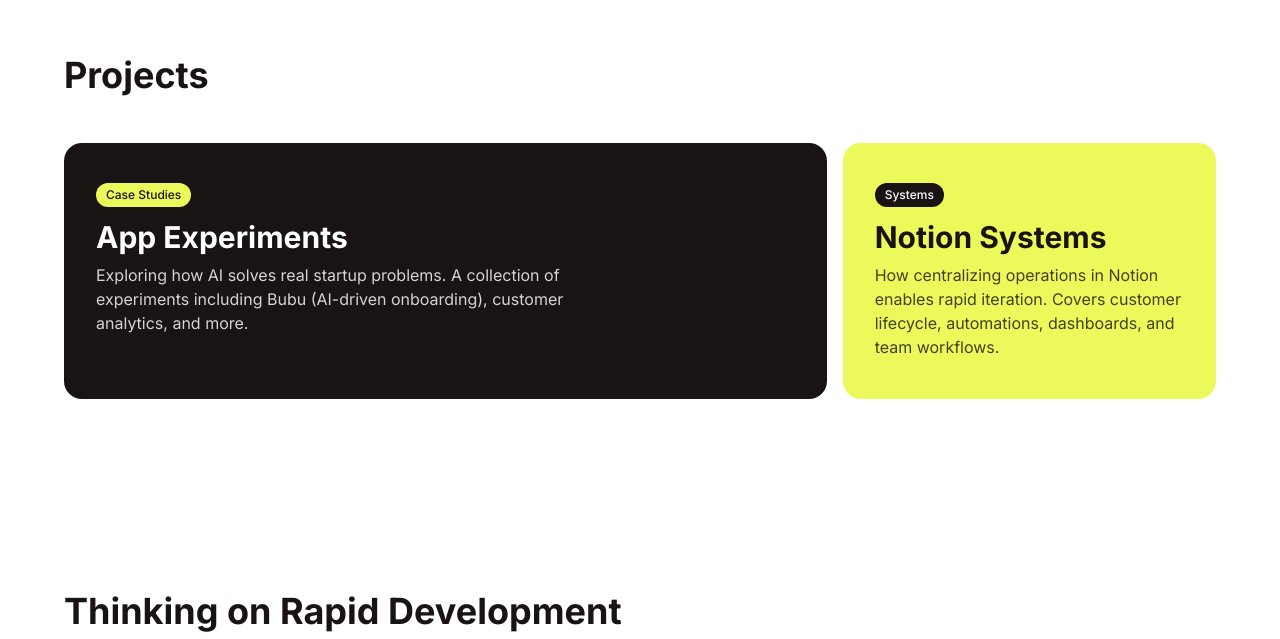
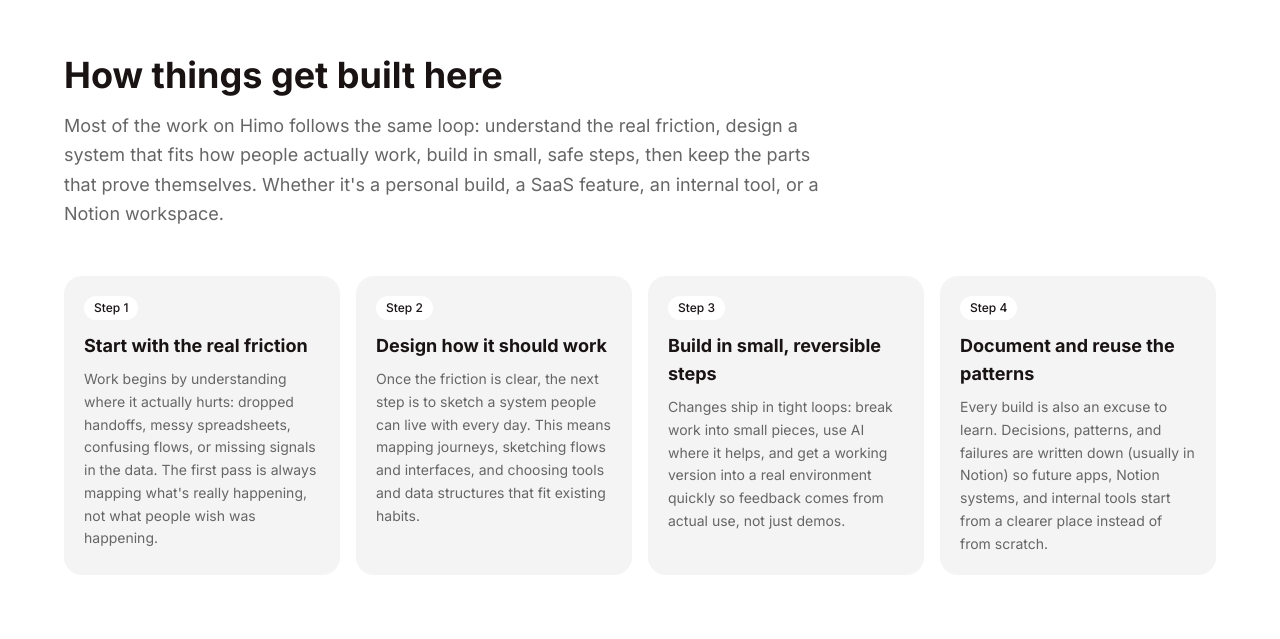
Before and after one commit to lawlozano93/himo, a Next.js app: page / in a window 1280 px wide. Shown: the part 841-1480 px from the top of the page. Built offline with nearby package versions, Linux system fonts and the light colour scheme.

Commit message:
Add 'How things get built here' section to homepage

```diff
--- a/src/app/page.tsx
+++ b/src/app/page.tsx
@@ -6,6 +6,7 @@
 import HeroToolIcons from "@/components/HeroToolIcons";
 import MobileToolsFloating from "@/components/MobileToolsFloating";
 import ThinkingSection from "@/components/ThinkingSection";
+import HowThingsGetBuilt from "@/components/HowThingsGetBuilt";
 import Footer from "@/components/Footer";
 import Link from "next/link";
 
@@ -78,6 +79,9 @@
         <HeroToolIcons />
       </section>
 
+      {/* How Things Get Built Section */}
+      <HowThingsGetBuilt />
+
       {/* Projects Section with WobbleCards */}
       <section id="projects" className="py-24 px-6">
         <div className="max-w-6xl mx-auto">
--- /dev/null
+++ b/src/components/HowThingsGetBuilt.tsx
@@ -0,0 +1,137 @@
+"use client";
+
+import { useEffect, useState, useRef } from "react";
+
+interface ProcessStep {
+    label: string;
+    title: string;
+    body: string;
+}
+
+interface HowThingsGetBuiltProps {
+    steps?: ProcessStep[];
+}
+
+const defaultSteps: ProcessStep[] = [
+    {
+        label: "Step 1",
+        title: "Start with the real friction",
+        body: "Work begins by understanding where it actually hurts: dropped handoffs, messy spreadsheets, confusing flows, or missing signals in the data. The first pass is always mapping what's really happening, not what people wish was happening.",
+    },
+    {
+        label: "Step 2",
+        title: "Design how it should work",
+        body: "Once the friction is clear, the next step is to sketch a system people can live with every day. This means mapping journeys, sketching flows and interfaces, and choosing tools and data structures that fit existing habits.",
+    },
+    {
+        label: "Step 3",
+        title: "Build in small, reversible steps",
+        body: "Changes ship in tight loops: break work into small pieces, use AI where it helps, and get a working version into a real environment quickly so feedback comes from actual use, not just demos.",
+    },
+    {
+        label: "Step 4",
+        title: "Document and reuse the patterns",
+        body: "Every build is also an excuse to learn. Decisions, patterns, and failures are written down (usually in Notion) so future apps, Notion systems, and internal tools start from a clearer place instead of from scratch.",
+    },
+];
+
+export default function HowThingsGetBuilt({ steps = defaultSteps }: HowThingsGetBuiltProps) {
+    const [highlightedIndex, setHighlightedIndex] = useState<number | null>(null);
+    const [isMobile, setIsMobile] = useState(false);
+    const cardRefs = useRef<(HTMLDivElement | null)[]>([]);
+
+    useEffect(() => {
+        const checkMobile = () => setIsMobile(window.innerWidth < 768);
+        checkMobile();
+        window.addEventListener("resize", checkMobile);
+        return () => window.removeEventListener("resize", checkMobile);
+    }, []);
+
+    // Scroll handler for mobile highlight effect
+    useEffect(() => {
+        if (!isMobile) return;
+
+        const handleScroll = () => {
+            const viewportCenter = window.innerHeight / 2;
+            let closestIndex: number | null = null;
+            let closestDistance = Infinity;
+
+            cardRefs.current.forEach((ref, index) => {
+                if (!ref) return;
+                const rect = ref.getBoundingClientRect();
+                const cardCenter = rect.top + rect.height / 2;
+                const distance = Math.abs(cardCenter - viewportCenter);
+
+                if (rect.top < window.innerHeight && rect.bottom > 0) {
+                    if (distance < closestDistance) {
+                        closestDistance = distance;
+                        closestIndex = index;
+                    }
+                }
+            });
+
+            if (closestDistance < window.innerHeight * 0.35) {
+                setHighlightedIndex(closestIndex);
+            } else {
+                setHighlightedIndex(null);
+            }
+        };
+
+        window.addEventListener("scroll", handleScroll, { passive: true });
+        handleScroll();
+
+        return () => window.removeEventListener("scroll", handleScroll);
+    }, [isMobile]);
+
+    return (
+        <section className="py-24 px-6">
+            <div className="max-w-6xl mx-auto">
+                {/* Section Header */}
+                <h2 className="text-3xl md:text-4xl font-bold text-[#191314] mb-4">
+                    How things get built here
+                </h2>
+                <p className="text-[#666666] text-base md:text-lg leading-relaxed mb-12 max-w-3xl">
+                    Most of the work on Himo follows the same loop: understand the real friction, design a system that fits how people actually work, build in small, safe steps, then keep the parts that prove themselves. Whether it's a personal build, a SaaS feature, an internal tool, or a Notion workspace.
+                </p>
+
+                {/* Cards Grid */}
+                <div className="grid grid-cols-1 md:grid-cols-2 lg:grid-cols-4 gap-4">
+                    {steps.map((step, index) => {
+                        const isHighlighted = isMobile && highlightedIndex === index;
+
+                        return (
+                            <div
+                                key={step.label}
+                                ref={(el) => { cardRefs.current[index] = el; }}
+                                className={`rounded-2xl p-5 h-full flex flex-col relative min-h-[220px] transition-all duration-300 group ${isHighlighted
+                                    ? "bg-[#ecf95a] scale-[1.02]"
+                                    : "bg-[#f4f4f4] hover:bg-[#ecf95a]"
+                                    }`}
+                            >
+                                {/* Badge/Label */}
+                                <span
+                                    className={`inline-flex self-start items-center px-2.5 py-1 rounded-full text-xs font-medium mb-3 transition-colors ${isHighlighted
+                                        ? "bg-[#191314] text-white"
+                                        : "bg-white text-[#191314] group-hover:bg-[#191314] group-hover:text-white"
+                                        }`}
+                                >
+                                    {step.label}
+                                </span>
+
+                                {/* Title */}
+                                <h3 className="text-lg font-bold text-[#191314] mb-2">
+                                    {step.title}
+                                </h3>
+
+                                {/* Body */}
+                                <p className="text-[#666666] text-sm leading-relaxed flex-grow">
+                                    {step.body}
+                                </p>
+                            </div>
+                        );
+                    })}
+                </div>
+            </div>
+        </section>
+    );
+}
```
